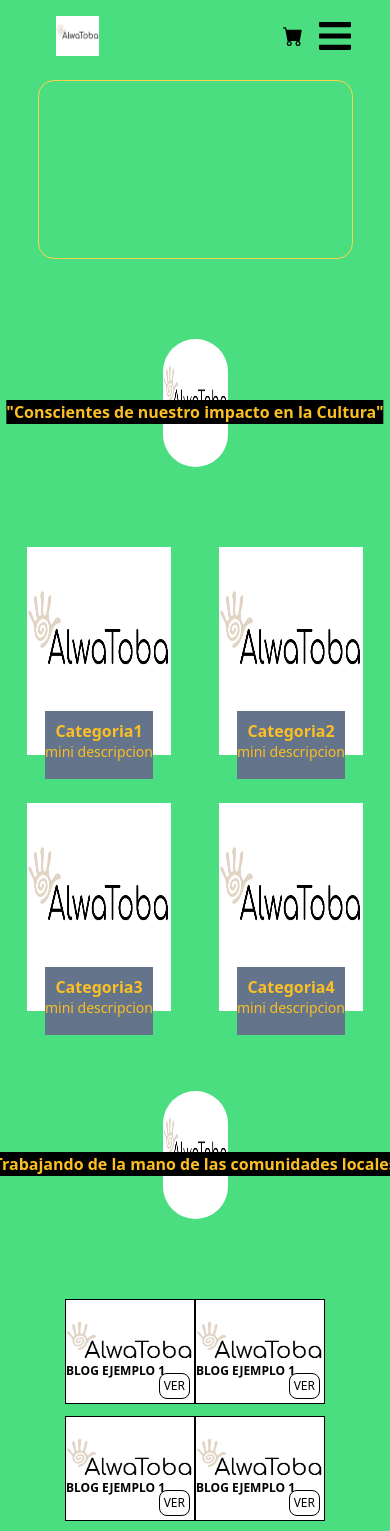
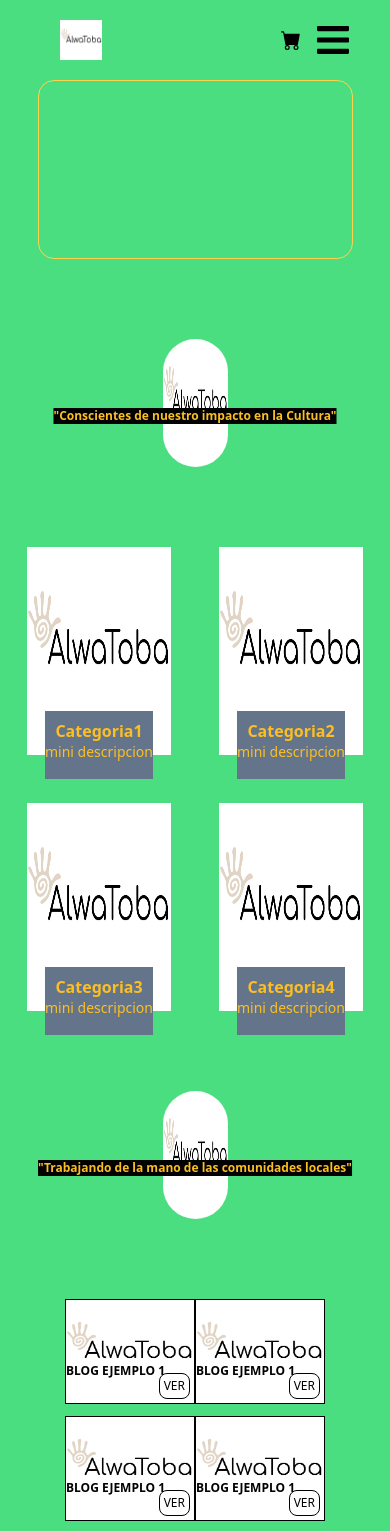
Before and after one commit to GermanGab1781/Alwatoba, a React (Create React App) app: page / in a window 390 px wide. Shown: the top 1531 px of the page. Built offline with nearby package versions, Linux system fonts and the light colour scheme.

Commit message:
Fixed navBar issue

```diff
--- a/src/components/Navbar.jsx
+++ b/src/components/Navbar.jsx
@@ -12,8 +12,8 @@ export default function Navbar(){
   const [navButton, setNavButton] = useState(true);
   return (
     <motion.div className={navButton
-      ?"sm:bg-amber-200 md:bg-blue-800 lg:bg-amber-700 bg-green-400 grid grid-rows-1 grid-cols-9 content-center fixed z-50 w-screen h-10 sm:p-8 sm:pt-8 p-9 transition-all ease-in-out duration-1000 delay-75"
-      :"sm:bg-amber-200 md:bg-blue-800 lg:bg-amber-700 bg-green-400 grid grid-rows-1 grid-cols-9 content-center fixed z-50 w-screen h-screen sm:p-8 sm:pt-8 p-9 transition-all ease-in-out duration-1000"}
+      ?"sm:bg-amber-200 md:bg-blue-800 lg:bg-amber-700 bg-green-400 grid grid-rows-1 grid-cols-9 content-center fixed z-50 w-screen h-10 sm:p-8 sm:pt-8 p-10 transition-all ease-in-out duration-1000 delay-75"
+      :"sm:bg-amber-200 md:bg-blue-800 lg:bg-amber-700 bg-green-400 grid grid-rows-1 grid-cols-9 content-center fixed z-50 w-screen h-screen sm:p-8 sm:pt-8 p-10 transition-all ease-in-out duration-1000"}
     animate={{opacity:1}} exit={{opacity:0}}>
 
       {/* img Brand */}
--- a/src/pages/Home.jsx
+++ b/src/pages/Home.jsx
@@ -14,7 +14,7 @@ export default function Home() {
       {/* Frase 1 */}
       <div className="row-start-2 col-start-3 col-span-2 h-32 w-1/2 relative ">
         <img className="h-full w-full rounded-full" src={AlwatobaImg} alt="Imagen fondo"/>
-        <span className="absolute bg-black bottom-1/3 left-1/2 -translate-x-1/2 whitespace-nowrap sm:text-2xl text-md font-bold text-amber-400">"Conscientes de nuestro impacto en la Cultura"</span>
+        <span className="absolute bg-black bottom-1/3 left-1/2 -translate-x-1/2 whitespace-nowrap sm:text-2xl text-xs font-bold text-amber-400">"Conscientes de nuestro impacto en la Cultura"</span>
       </div>
       {/* Categorias Productos */}
       <div className="flex flex-row flex-wrap gap-y-12 justify-center col-span-7 gap-x-12 row-start-3 text-center">
@@ -51,7 +51,7 @@ export default function Home() {
       {/* Frase 2 */}
       <div className="row-start-4 col-start-3 col-span-2 h-32 w-1/2 relative">
         <img className="h-full w-full rounded-full" src={AlwatobaImg} alt="Imagen fondo"/>
-        <span className="absolute bg-black bottom-1/3 left-1/2 -translate-x-1/2 whitespace-nowrap sm:text-2xl text-md font-bold text-amber-400">"Trabajando de la mano de las comunidades locales"</span>
+        <span className="absolute bg-black bottom-1/3 left-1/2 -translate-x-1/2 whitespace-nowrap sm:text-2xl text-xs font-bold text-amber-400">"Trabajando de la mano de las comunidades locales"</span>
       </div>
       {/* Blogs */}
       <div className="flex flex-wrap justify-evenly md:gap-y-5 lg:gap-y-10 gap-y-3 row-start-5 col-start-2 col-span-4">
```
